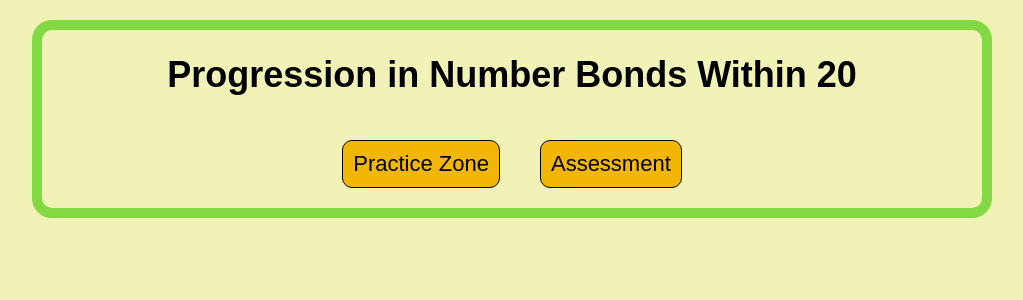
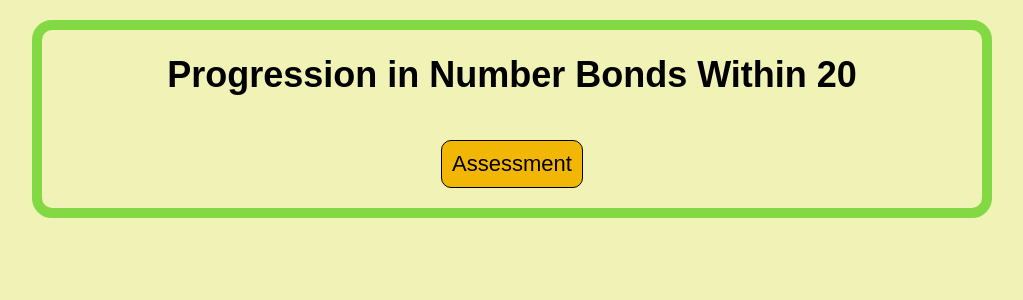
Before and after one commit to ianholden123/maths-number-bonds, a React (Create React App) app: page / in a window 1280 px wide. Shown: the top 300 px of the page, without its empty margins (128-1151 px from the left). Built offline with nearby package versions, Linux system fonts and the light colour scheme.

Commit message:
Adjusted default "quick answer time" in config. Also hidden Practice Zone button on home page.

```diff
--- a/src/config/variables.js
+++ b/src/config/variables.js
@@ -1,3 +1,3 @@
 // When an answer to a question has been given in less than this time (in
 // milliseconds), we deem this answer to be a 'quick answer'
-export const quickAnswerTime = 2000
+export const quickAnswerTime = 5000
--- a/src/pages/Home/Home.js
+++ b/src/pages/Home/Home.js
@@ -7,7 +7,7 @@ class Home extends Component {
     return (
       <div className="Home">
         <h1>Progression in Number Bonds Within 20</h1>
-        <Link to="/practice-zone/"><button>Practice Zone</button></Link>
+        {/* <Link to="/practice-zone/"><button>Practice Zone</button></Link> */}
         <Link to="/assessment/"><button>Assessment</button></Link>
       </div>
     );
```
